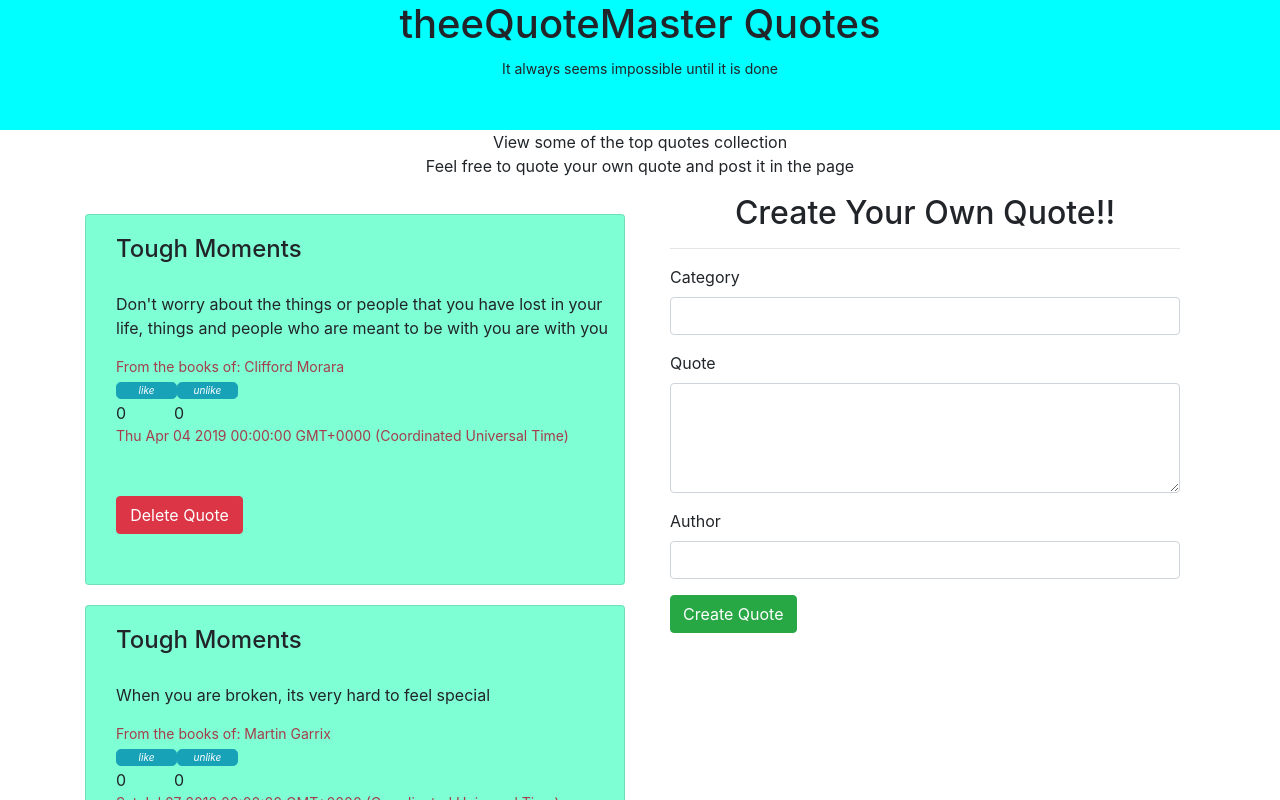
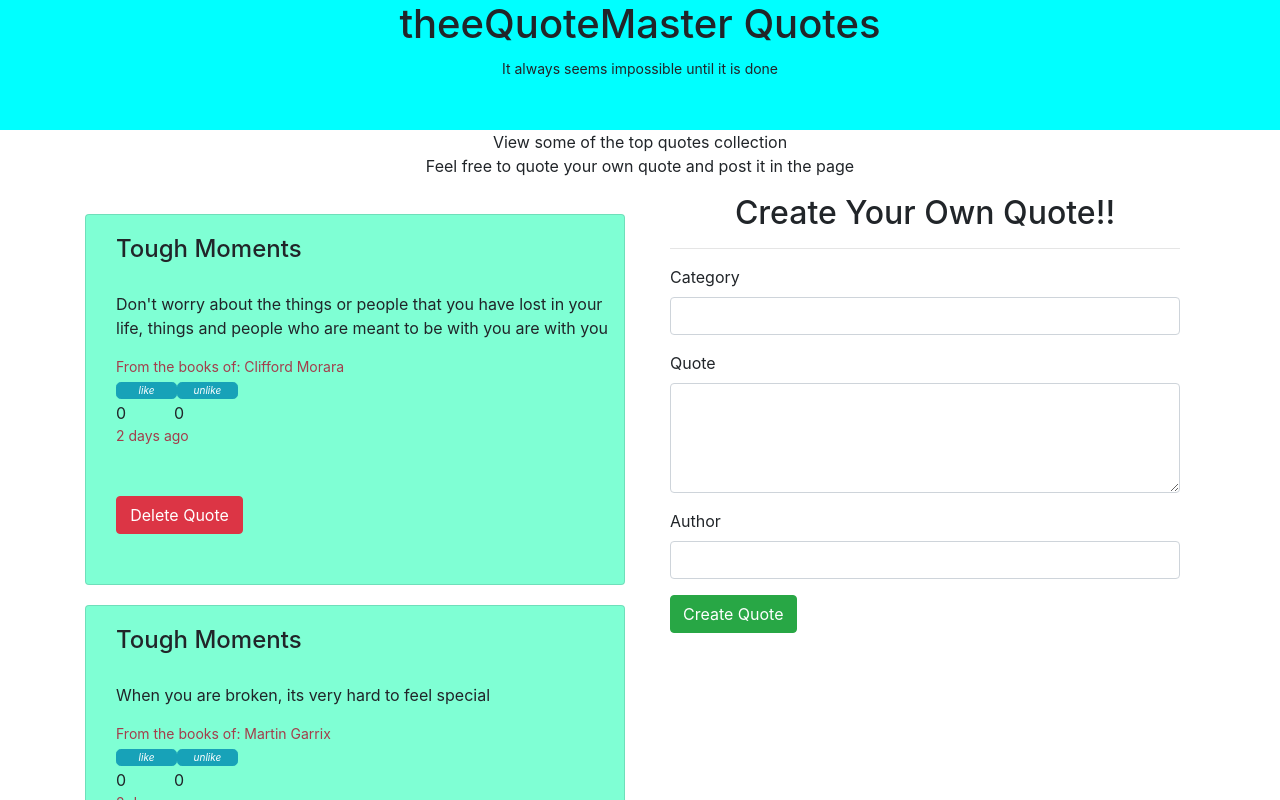
Before and after one commit to Cliffordmorara47/sturdy_quotes, an Angular app: page / in a window 1280 px wide. Shown: the top 800 px of the page. Built offline with nearby package versions, Linux system fonts and the light colour scheme.

Commit message:
change date quote

```diff
--- a/src/app/quote/quote.component.html
+++ b/src/app/quote/quote.component.html
@@ -23,7 +23,7 @@
                             <span class="pr-5">{{ Quote.upVotes }}</span>
                             <span class="pr-5">{{ Quote.downVotes }}</span>
                         </div>
-                        <small>{{Quote.daysPassed}}</small>
+                        <small>{{Quote.daysPassed|dateCount}} days ago</small>
                         <div class="myBtn">
                             <button class="btn btn-danger" (click)="deleteQuote($event, i)">Delete Quote</button>
                         </div>
```
